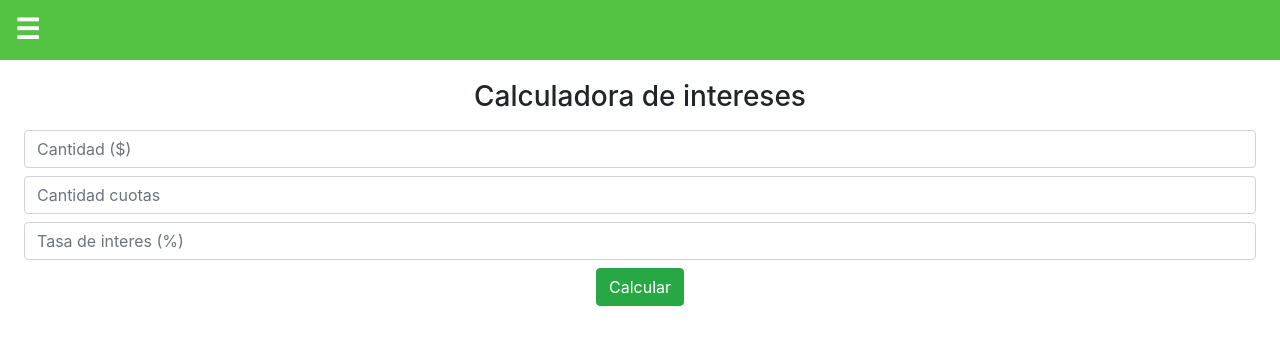
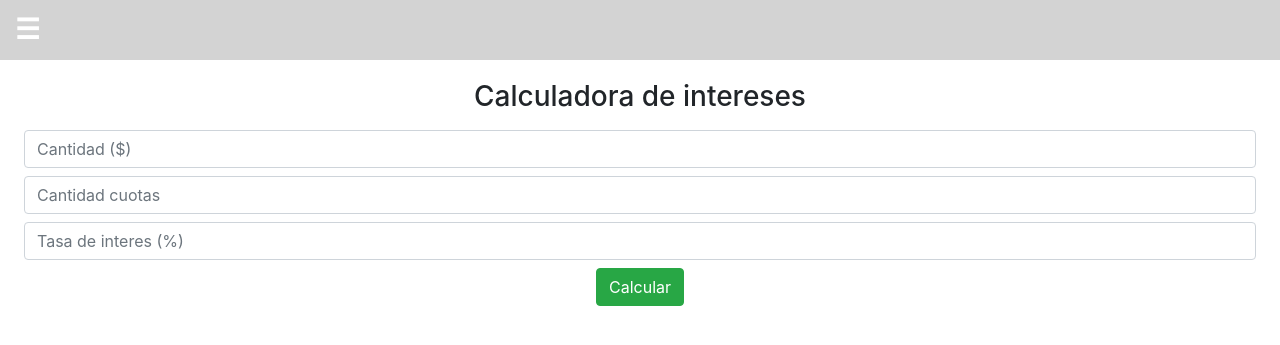
Before and after one commit to Santiago-Otero-Figueredo/finanzas_personales, a Django app: template finanzas_personales/templates/funcionalidades/calculadora_intereses.html in a window 1280 px wide. Shown: the top 345 px of the page. Run offline with Django 3.2, Linux system fonts and the light colour scheme; the template is opened without the code that fills it, so the values that code supplies are empty; style sheets or scripts are compiled from the project's sources; some libraries are stand-ins or nearby versions.

Commit message:
Agregados

```diff
--- a/config/settings/base.py
+++ b/config/settings/base.py
@@ -41,7 +41,7 @@ DEBUG = get_secret("DEBUG")
 
 AUTH_USER_MODEL = 'usuarios.Usuario'
 
-ALLOWED_HOSTS = ['91336fb43965.ngrok.io', 'localhost', '127.0.0.1']
+ALLOWED_HOSTS = ['0c41d59e91f0.ngrok.io', 'localhost', '127.0.0.1']
 
 
 # Application definition
--- a/finanzas_personales/static/css/custom/barra_navegacion/barra_navegacion.css
+++ b/finanzas_personales/static/css/custom/barra_navegacion/barra_navegacion.css
@@ -8,7 +8,7 @@
 
 .container-navbar {
   width: 100%;
-  background-color: #54c242;
+  background-color: lightgray;
   display: -webkit-box;
   display: -ms-flexbox;
   display: flex;
@@ -33,7 +33,7 @@
   position: fixed;
   left: 0;
   top: 0;
-  background-color: #54c242;
+  background-color: lightgray;
   z-index: 10;
 }
 
--- a/finanzas_personales/static/css/custom/barra_navegacion/barra_navegacion.scss
+++ b/finanzas_personales/static/css/custom/barra_navegacion/barra_navegacion.scss
@@ -8,7 +8,7 @@
 
 .container-navbar{
     width: 100%;
-    background-color: #54c242;
+    background-color: lightgray;
     display: flex;
     margin-top:60px;
     border: 2px solid white;
@@ -32,7 +32,7 @@
     position: fixed;
     left: 0;
     top: 0;
-    background-color: #54c242;
+    background-color: lightgray;
     z-index: 10;
 }
 
```
Also changed, not shown: 1 other file.
